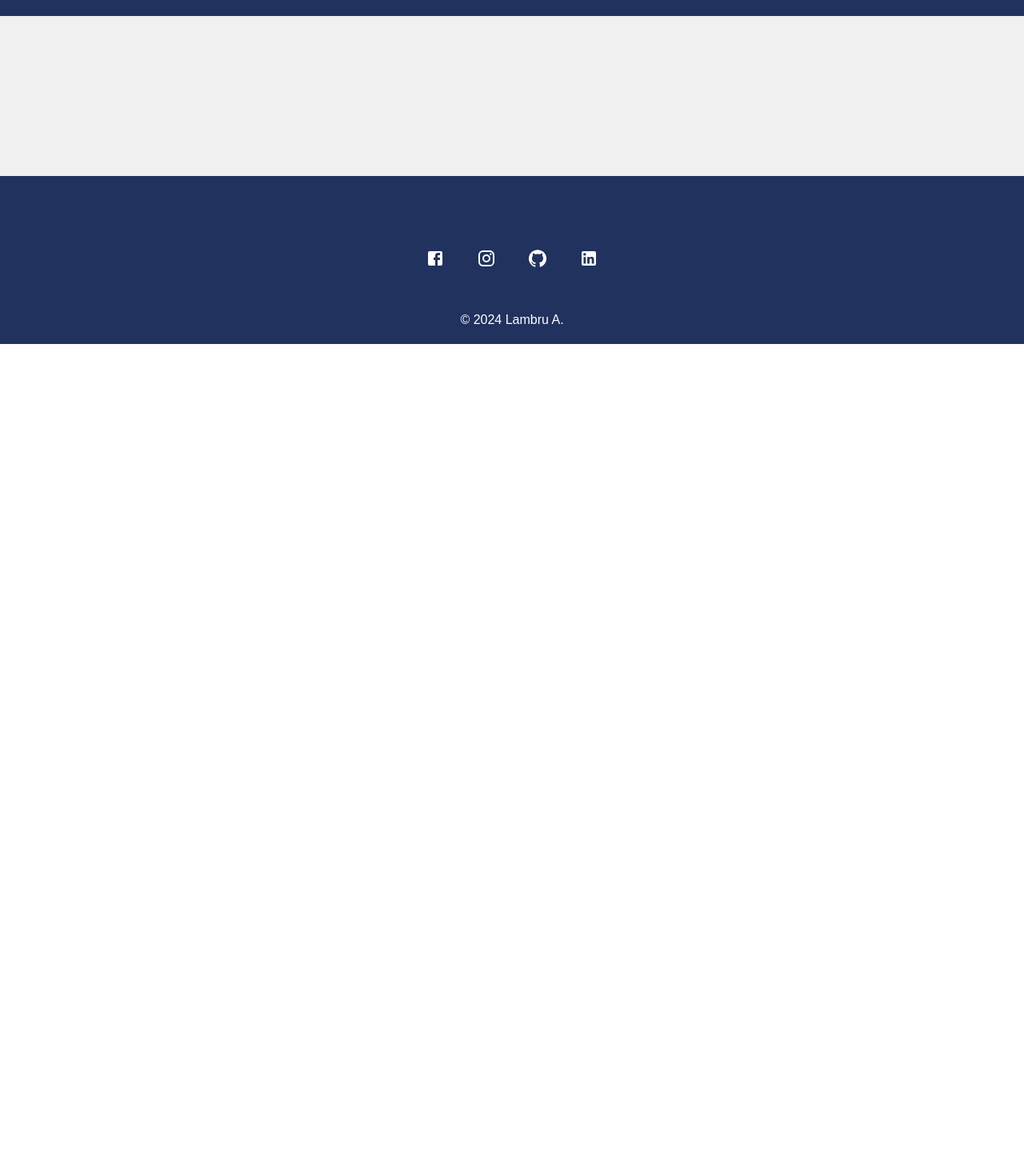
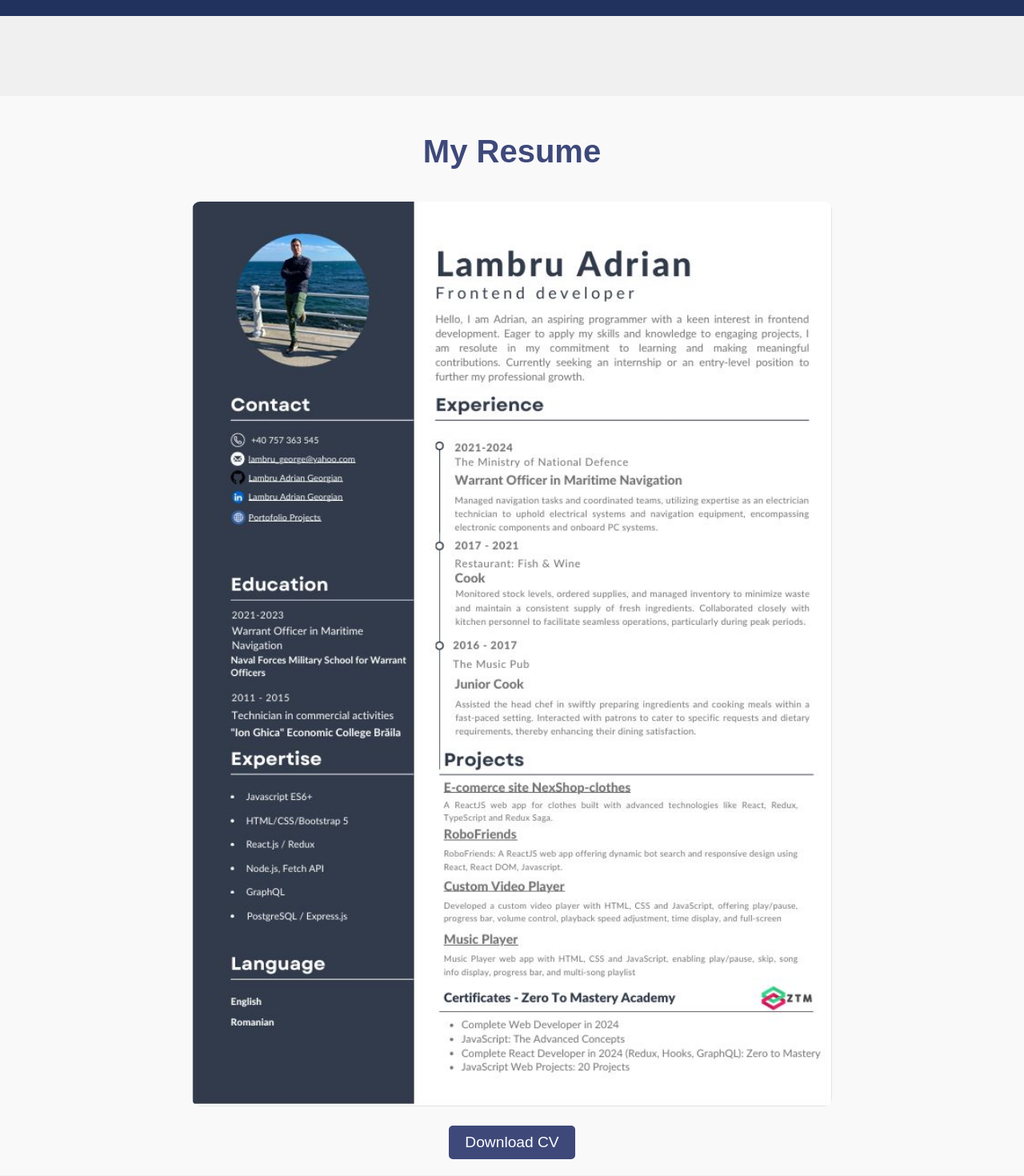
Before and after one commit to lambrugeorge/Website-Portofolio, a React (Create React App) app: page /resume in a window 1280 px wide. Shown: the part 80-1550 px from the top of the page at 80% size. Before the commit the page ends 800 px from the top, so only its background shows below. Built offline with nearby package versions, Linux system fonts and the light colour scheme.

Commit message:
create section Resume and upload pdf and image

```diff
--- a/src/App.js
+++ b/src/App.js
@@ -6,7 +6,7 @@ import Experience from './pages/Experience';
 import Navbar from './components/Navbar';
 import Footer from './components/Footer';
 import ProjectDisplay from './pages/ProjectDisplay';
-
+import Resume from './pages/Resume';
 
 
 function App() {
@@ -19,6 +19,7 @@ function App() {
           <Route path='/projects' element={<Projects />} />
           <Route path="/project/:id" element={<ProjectDisplay />} />
           <Route path='/experience' element={<Experience />} />
+          <Route path='/resume' element={<Resume />} />
         </Routes>
         <Footer />
       </Router>
--- a/src/components/Navbar.js
+++ b/src/components/Navbar.js
@@ -24,6 +24,7 @@ function Navbar() {
         <Link to="/">Home</Link>
         <Link to="/projects">Projects</Link>
         <Link to="/experience">Experience</Link>
+        <Link to="/resume">Resume</Link>
       </div>
     </div>
   );
--- /dev/null
+++ b/src/pages/Resume.js
@@ -0,0 +1,20 @@
+import React from 'react';
+import '../styles/Resume.css';
+import resumeImage from '../assets/resume.jpg'; // Importăm imaginea
+import resumePDF from '../assets/resume.pdf';   // Importăm PDF-ul
+
+function Resume() {
+  return (
+    <div className="resume">
+      <h1>My Resume</h1>
+      <div className="resume-container">
+        <img src={resumeImage} alt="Resume" className="resume-image" />
+        <a href={resumePDF} download="CV_LAMBRU_ADRIAN.pdf" className="download-link">
+          Download CV
+        </a>
+      </div>
+    </div>
+  );
+}
+
+export default Resume;
--- /dev/null
+++ b/src/styles/Resume.css
@@ -0,0 +1,44 @@
+.resume {
+       width: 100%;
+       min-height: calc(100vh - 100px);
+       display: flex;
+       flex-direction: column;
+       align-items: center;
+       padding: 20px;
+       box-sizing: border-box;
+       background-color: #f9f9f9;
+       margin-top: 100px;
+     }
+
+     .resume h1 {
+       color: #3e497a;
+       font-size: 2.5rem;
+       text-align: center;
+       margin-bottom: 20px;
+     }
+
+     .resume-container {
+       text-align: center;
+     }
+
+     .resume-image {
+       width: 100%;
+       max-width: 800px;
+       border-radius: 10px;
+       margin: 20px 0;
+       object-fit: cover;
+     }
+
+     .download-link {
+       display: inline-block;
+       padding: 10px 20px;
+       font-size: 1.2rem;
+       color: #fff;
+       background-color: #3e497a;
+       border-radius: 5px;
+       text-decoration: none;
+     }
+
+     .download-link:hover {
+       background-color: #2c3e50;
+     }
```
Also changed, not shown: src/assets/resume.jpg (added), 1 other file (tests, documents, lock files or other folders).
